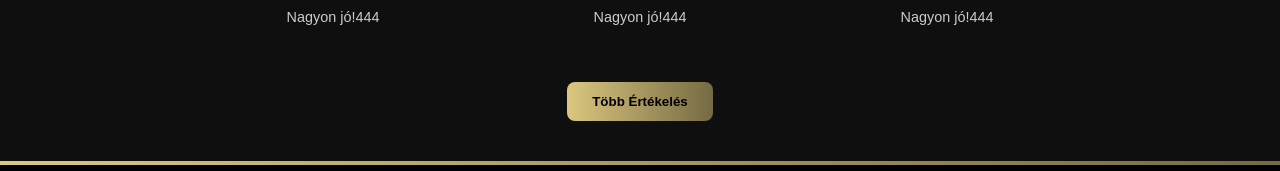
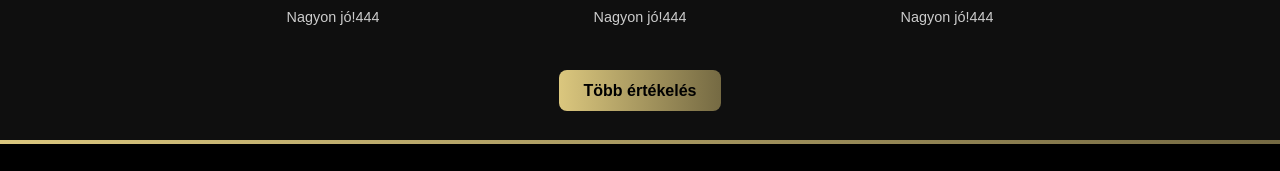
Before and after one commit to Mikoogit/FilmOkos, a React (Vite) app: page / in a window 1280 px wide. Shown: the part 2628-2799 px from the top of the page. Built offline with nearby package versions, Linux system fonts and the light colour scheme.

Commit message:
Fejlesztések UI

```diff
--- a/index.html
+++ b/index.html
@@ -1,5 +1,5 @@
 <!doctype html>
-<html lang="en">
+<html lang="hu">
   <head>
     <meta charset="UTF-8" />
     <link rel="icon" type="image/svg+xml" href="/vite.svg" />
--- a/src/components/Carousel.css
+++ b/src/components/Carousel.css
@@ -63,7 +63,7 @@
   font-weight: 700;
   font-size: 1.1rem;
   color: white;
-  background: rgba(0, 0, 0, 0.65);
+  background: transparent;
   opacity: 0;
   transform: translateY(10px);
   transition: opacity 0.25s ease, transform 0.25s ease;
--- a/src/components/Reviews.css
+++ b/src/components/Reviews.css
@@ -75,6 +75,7 @@
   font-weight: 700;
   cursor: pointer;
   transition: 0.25s ease;
+  text-decoration: none;
 }
 
 .reviews-button:hover {
--- a/src/components/ReviewsSection.jsx
+++ b/src/components/ReviewsSection.jsx
@@ -1,5 +1,6 @@
 import "./Reviews.css";
 import { reviews } from "../reviews/reviews.js";
+import { Link } from "react-router-dom";
 import ReviewCard from "./ReviewCard";
 
 
@@ -16,7 +17,9 @@ export default function ReviewsSection() {
         ))}
       </div>
 
-      <button className="reviews-button">Több Értékelés</button>
+      {/* <button className="reviews-button">Több Értékelés</button> */}
+      <Link to="/ertekelesek" className="reviews-button">Több értékelés</Link>
+
     </section>
   );
 }
--- a/src/pages/ErrorPage.css
+++ b/src/pages/ErrorPage.css
@@ -1,7 +1,8 @@
 .error-page {
   width: 100%;
-  height: 100vh;
+  height: 80vh;
   background: black;
+
   position: relative;
   overflow: hidden;
 }
--- a/src/pages/HomePages.jsx
+++ b/src/pages/HomePages.jsx
@@ -16,7 +16,7 @@ export default function HomePage() {
                 movies={[
                     { id: 1, title: "JAWS", poster: "/jaws.jpg" },
                     { id: 2, title: "JAWS", poster: "/jaws.jpg" },
-                    { id: 3, title: "JAWS", poster: "/jaws.jpg" },
+                    { id: 3, title: "JAWS", poster: "/sonic.jpg" },
                     { id: 4, title: "JAWS", poster: "/jaws.jpg" },
                     { id: 5, title: "JAWS", poster: "/jaws.jpg" },
                     { id: 6, title: "JAWS", poster: "/jaws.jpg" },
```
